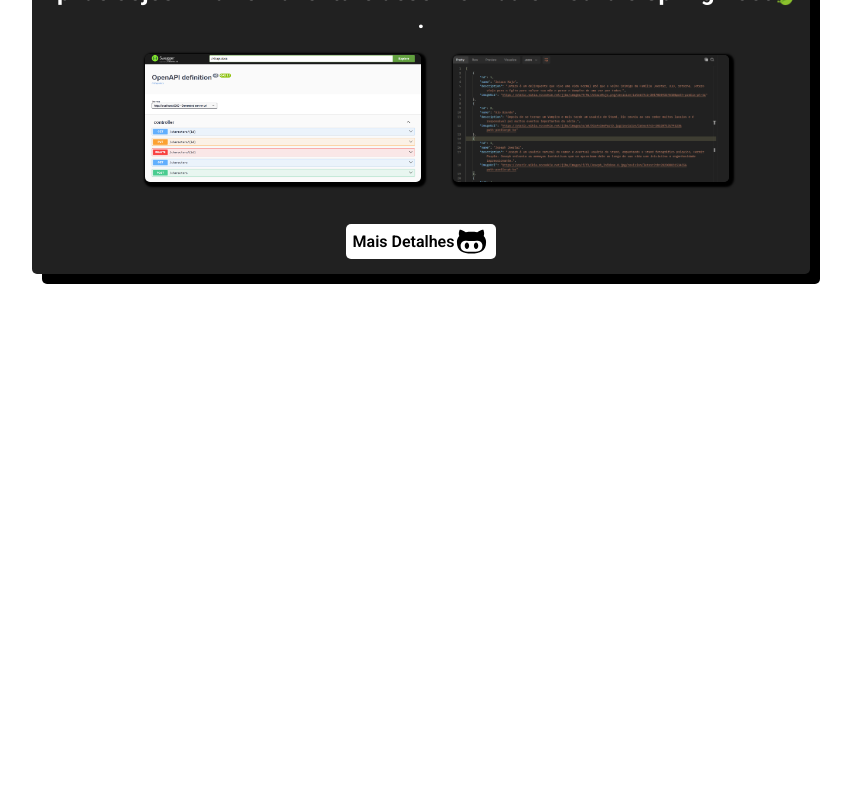
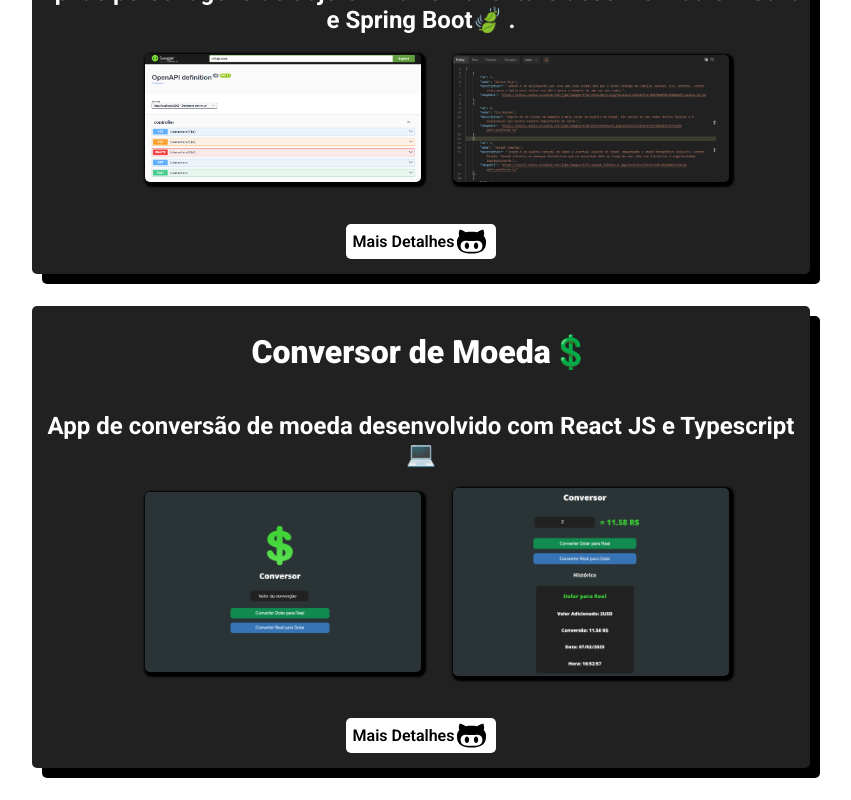
Before and after one commit to CristianS09/portfolio-react-js, a React (Vite) app: page /projetos in a window 1280 px wide. Shown: the part 3142-3942 px from the top of the page, without its empty margins (219-1070 px from the left). Before the commit the page ends 3448 px from the top, so only its background shows below. Built offline with nearby package versions, Linux system fonts and the light colour scheme.

Commit message:
Adicionado o projeto de conversor de moeda

```diff
--- a/src/data/projectsData.ts
+++ b/src/data/projectsData.ts
@@ -3,7 +3,8 @@ const projectsData = [
     { id: 2, title: 'Agência de Viagem✈️', subtitle: 'Aplicativo de Agência de viagem em Flutter📱.', images: ['/images/app-destino1.jpeg', '/images/app-destiono2.jpeg'], link: 'https://github.com/CristianS09/agencia-viagem-flutter.git', alt: 'App Agencia de Viagem' },
     { id: 3, title: 'Agenda📝', subtitle: 'Aplicação web de agenda em Java☕.', images: ['/images/agenda1.jpeg', '/images/agenda2.jpeg'], link: 'https://github.com/CristianS09/agenda-java-web.git', alt: 'App Agenda' },
     { id: 4, title: 'My Weather🌧️', subtitle: 'Aplicação de previsão do tempo em React Native⚛️.', images: ['/images/my-weather1.jpg', '/images/my-weather2.jpg'], link: 'https://github.com/CristianS09/my-weather.git', alt: 'App Previsão do Tempo' },
-    { id: 5, title: 'Jojo Bizarre Adventure Api⭐', subtitle: 'Api de Jojos Bizarre Adventure desenvolvida em Java e Spring Boot🍃 .', images: ['/images/api1.png', '/images/api2.png'], link: 'https://github.com/CristianS09/jojo-api-spring-boot.git', alt: 'Api de Jojos Bizarre Adventure' },
+    { id: 5, title: 'Jojo´s Bizarre Adventure Api⭐', subtitle: 'Api de personagens de Jojo´s Bizarre Adventure desenvolvida em Java e Spring Boot🍃 .', images: ['/images/api1.png', '/images/api2.png'], link: 'https://github.com/CristianS09/jojo-api-spring-boot.git', alt: 'Api de Jojo´s Bizarre Adventure' },
+    { id: 6, title: 'Conversor de Moeda💲', subtitle: 'App de conversão de moeda desenvolvido com React JS e Typescript💻', images: ['/images/conversor-1.png', '/images/conversor-2.png'], link: 'https://github.com/CristianS09/conversor-react-js.git', alt: 'App conversão de moeda' },
 ];
 
 export default projectsData;
```
Also changed, not shown: public/images/conversor-1.png (added), public/images/conversor-2.png (added).
